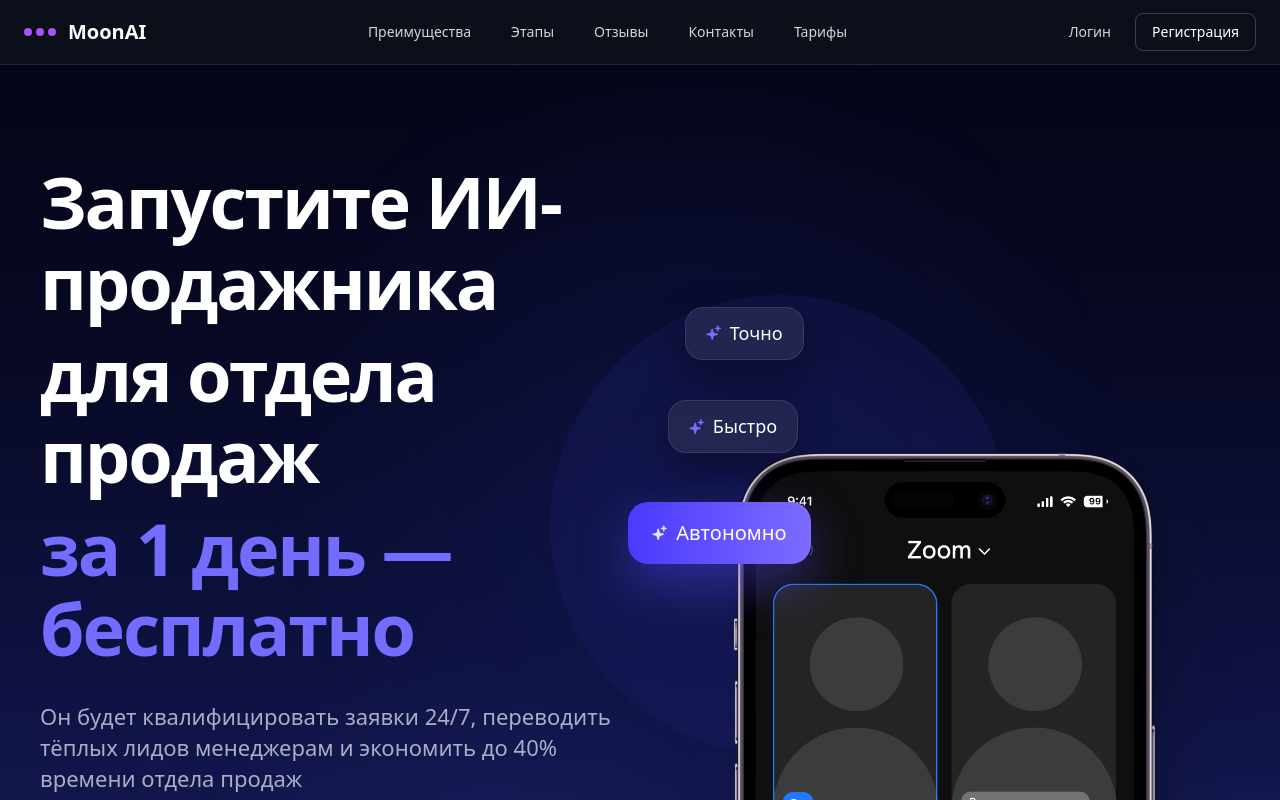
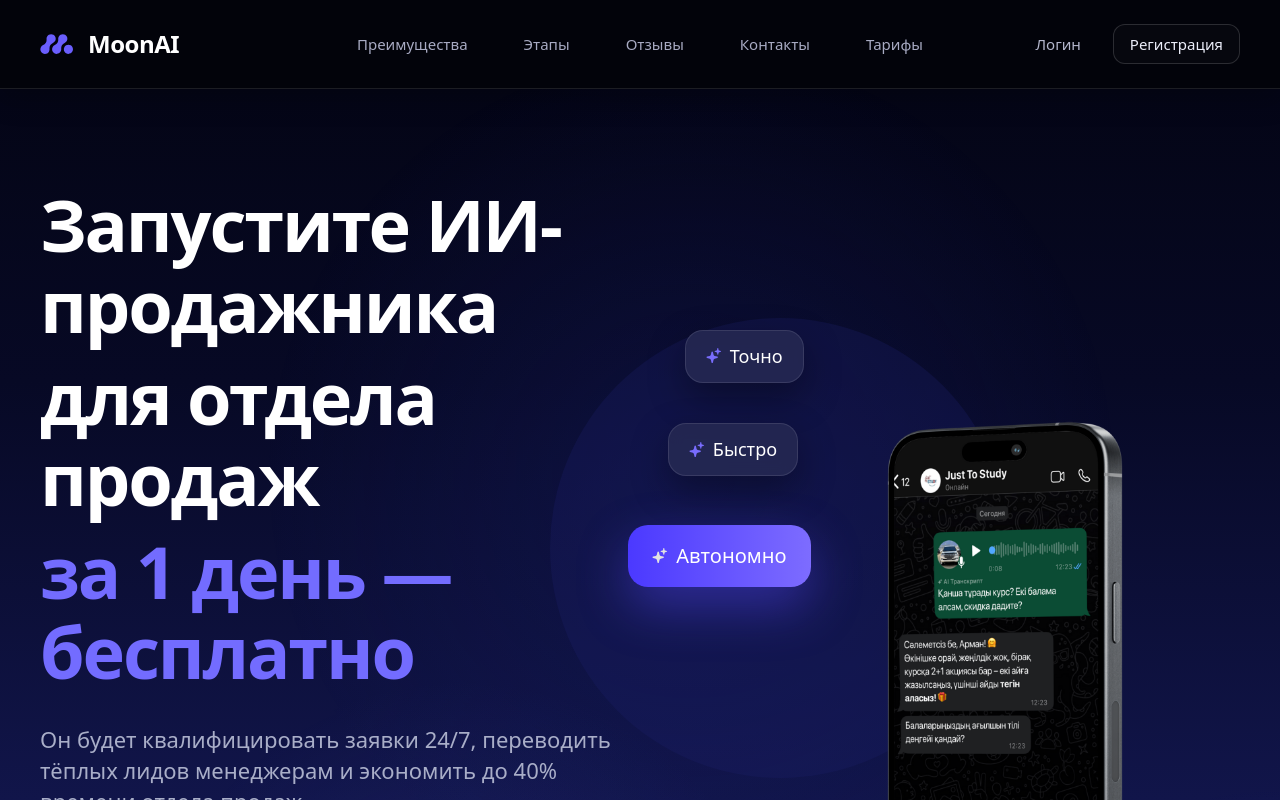
Before and after one commit to m1ke1994/ai, a Vue app: page / in a window 1280 px wide. Shown: the top 800 px of the page. Built offline with nearby package versions, Linux system fonts and the light colour scheme.

Commit message:
app header copy

```diff
--- a/src/components/AppHeader.vue
+++ b/src/components/AppHeader.vue
@@ -1,45 +1,57 @@
+<script setup>
+const navItems = [
+  { label: 'Преимущества', href: '#advantages' },
+  { label: 'Этапы', href: '#steps' },
+  { label: 'Отзывы', href: '#reviews' },
+  { label: 'Контакты', href: '#contacts' },
+  { label: 'Тарифы', href: '#pricing' },
+]
+</script>
+
 <template>
-  <header class="w-full border-b border-white/10 bg-[#0B0F1A]">
-    <div class="max-w-7xl mx-auto px-6">
-      <div class="flex items-center justify-between h-16">
+  <header
+    class="fixed left-0 top-0 z-[100] w-full border-b border-white/10 bg-[#02030A] shadow-[0_8px_28px_rgba(0,0,0,0.24)]"
+  >
+    <div class="mx-auto max-w-[1720px] px-4 sm:px-6 lg:px-10">
+      <div class="relative flex h-[74px] items-center justify-between lg:h-[88px]">
+        <a href="/" class="flex items-center gap-3 text-white">
+          <span class="block w-[34px] overflow-hidden sm:w-[36px]" aria-hidden="true">
+            <img src="/logo.svg" alt="" class="h-7 w-auto max-w-none sm:h-8" />
+          </span>
+          <span class="text-[22px] font-semibold leading-none tracking-[-0.02em] sm:text-[24px]">
+            MoonAI
+          </span>
+        </a>
 
-        <!-- Лого -->
-        <div class="flex items-center space-x-3">
-          <div class="flex space-x-1">
-            <span class="w-2 h-2 bg-purple-500 rounded-full"></span>
-            <span class="w-2 h-2 bg-purple-500 rounded-full"></span>
-            <span class="w-2 h-2 bg-purple-500 rounded-full"></span>
-          </div>
-          <span class="text-white text-xl font-semibold">MoonAI</span>
-        </div>
-
-        <!-- Навигация -->
-        <nav class="hidden md:flex items-center space-x-10 text-gray-300 text-sm">
-          <a href="#advantages" class="hover:text-white transition">Преимущества</a>
-          <a href="#steps" class="hover:text-white transition">Этапы</a>
-          <a href="#reviews" class="hover:text-white transition">Отзывы</a>
-          <a href="#contacts" class="hover:text-white transition">Контакты</a>
-          <a href="#pricing" class="hover:text-white transition">Тарифы</a>
+        <nav
+          class="absolute left-1/2 top-1/2 hidden -translate-x-1/2 -translate-y-1/2 items-center gap-8 lg:flex xl:gap-14"
+          aria-label="Основная навигация"
+        >
+          <a
+            v-for="item in navItems"
+            :key="item.href"
+            :href="item.href"
+            class="text-[15px] font-medium text-[#A8ABC3] transition-colors duration-200 hover:text-white"
+          >
+            {{ item.label }}
+          </a>
         </nav>
 
-        <!-- Авторизация -->
-        <div class="hidden md:flex items-center space-x-6 text-sm">
-          <a href="/login" class="text-gray-300 hover:text-white transition">
+        <div class="hidden items-center gap-5 md:flex lg:gap-8">
+          <a
+            href="/login"
+            class="text-[15px] font-medium text-[#B4B7CD] transition-colors duration-200 hover:text-white"
+          >
             Логин
           </a>
           <a
             href="/register"
-            class="text-white border border-white/20 px-4 py-2 rounded-lg hover:bg-white hover:text-black transition"
+            class="inline-flex h-10 items-center rounded-xl border border-white/15 bg-white/[0.02] px-4 text-[15px] font-medium text-[#ECEEFA] transition duration-200 hover:border-white/25 hover:bg-white/5"
           >
             Регистрация
           </a>
         </div>
-
       </div>
     </div>
   </header>
 </template>
-
-<script setup>
-// логика не требуется
-</script>
--- a/src/components/HeroSection.vue
+++ b/src/components/HeroSection.vue
@@ -76,7 +76,7 @@ const logos = ['/1.svg', '/2.svg', '/3.svg', '/4.svg', '/5.svg', '/6.svg', '/7.s
           </div>
 
           <img
-            src="/hiro3.png"
+            src="/hiro.png"
             alt="Интерфейс переписки в мессенджере на смартфоне"
             class="relative z-10 ml-auto mt-4 w-[360px] max-w-full object-contain sm:w-[470px] md:w-[560px] lg:absolute lg:bottom-[-92px] lg:right-[-70px] lg:mt-0 lg:w-[760px] xl:right-[-48px] xl:w-[820px]"
             draggable="false"
--- a/src/pages/HomePage.vue
+++ b/src/pages/HomePage.vue
@@ -1,8 +1,10 @@
 <template>
   <div>
     <AppHeader />
-    <HeroSection />
-    <WhatSellerCan />
+    <div class="pt-[74px] lg:pt-[88px]">
+      <HeroSection />
+      <WhatSellerCan />
+    </div>
   </div>
 </template>
 
```
Also changed, not shown: public/tilda.png (renamed from public/tild3462-3765-4664-b766-616663373130__d6bf2ac2-0da0-4ec7-8.png).
